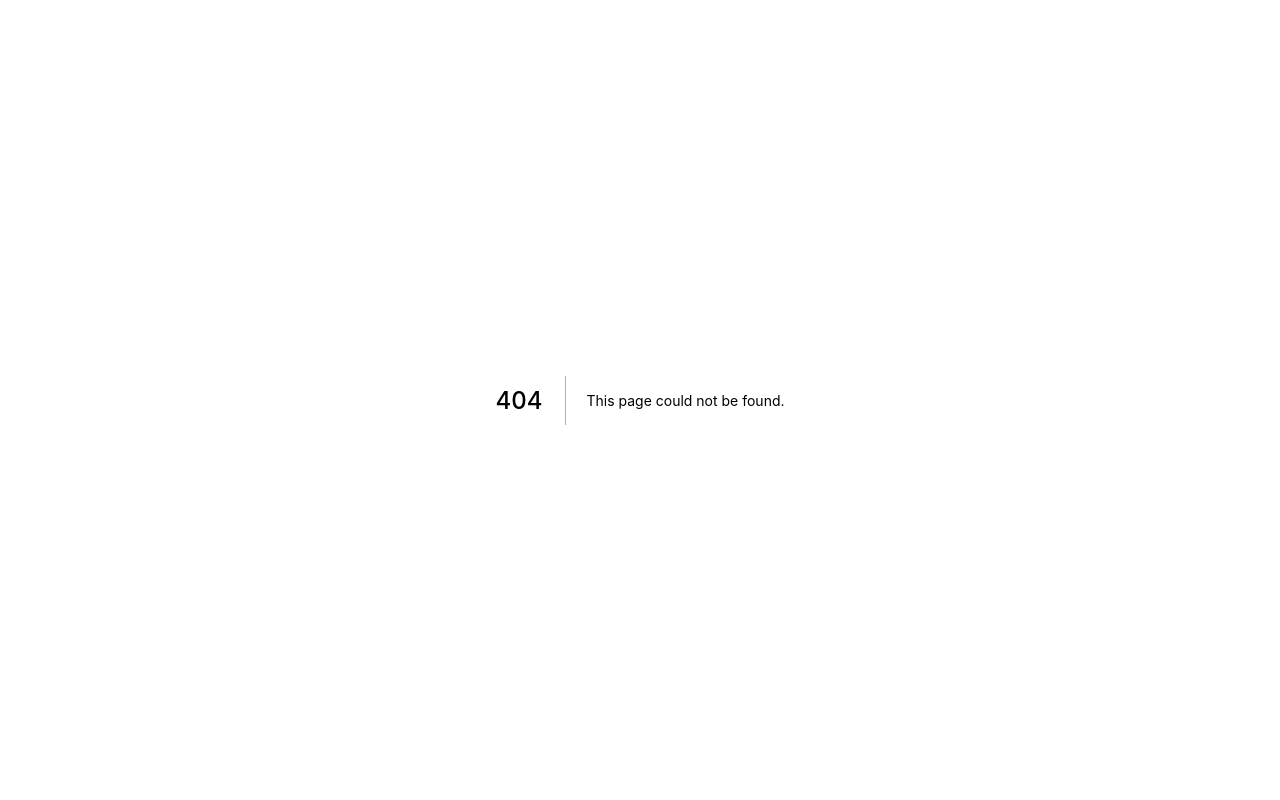
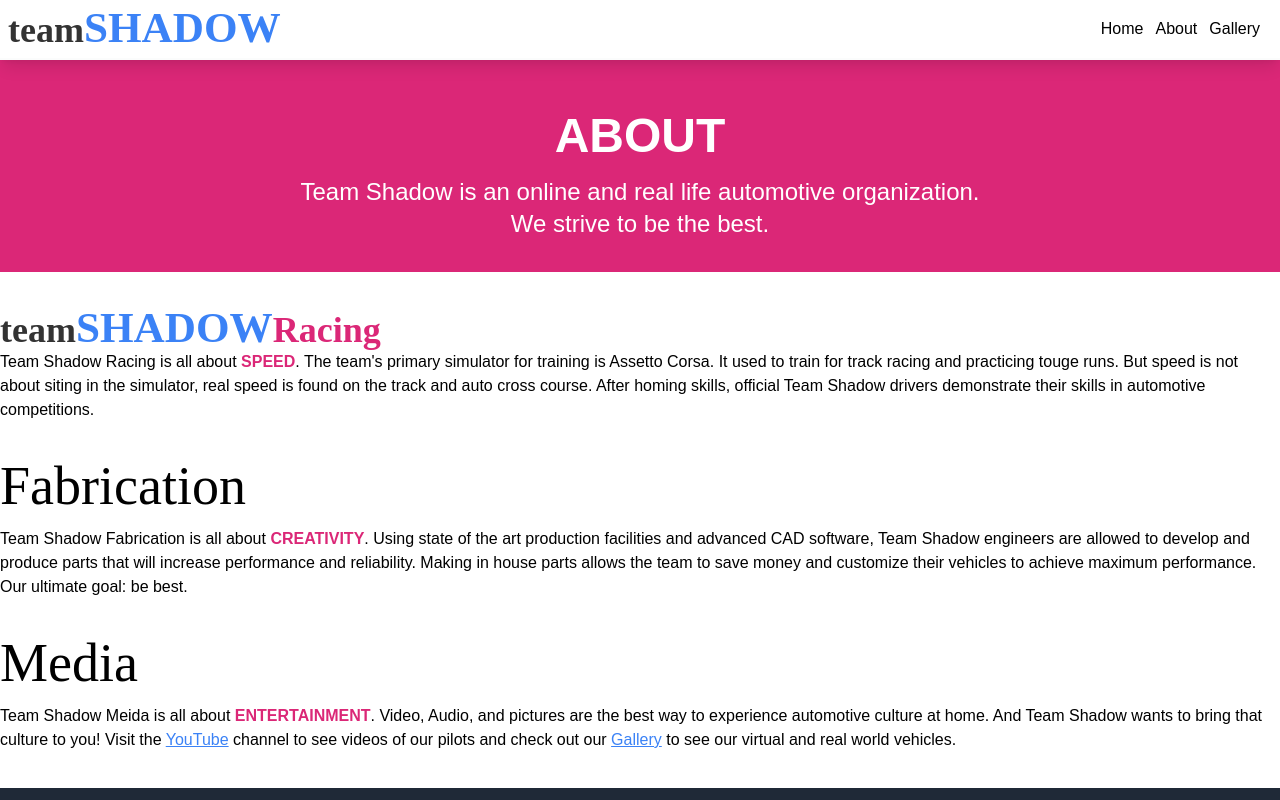
Before and after one commit to teamshadowracing/teamshadowracing.github.io, a Next.js app: page /about in a window 1280 px wide. Before the commit this address had no page. Shown: the top 800 px of the page. Built offline with nearby package versions, Linux system fonts and the light colour scheme.

Commit message:
Added about page and made media web friendly

```diff
--- a/components/MediaCard.js
+++ b/components/MediaCard.js
@@ -1,17 +1,27 @@
-const MediaCard = ({ src }) => (
+const MediaCard = ({ src, alt, thumbnail }) => (
   <div
     style={{
       display: "flex",
       justifyContent: "center",
       alignItems: "center",
-      width: "50vw",
-      height: "28vw",
       overflow: "hidden",
+      width: "100%",
+      height: "0",
+      paddingTop: "56.25%",
+      position: "relative",
     }}
   >
     <img
-      src={src}
-      style={{ flexShrink: "0", minWidth: "100%", minHeight: "100%" }}
+      src={thumbnail ? thumbnail : src}
+      alt={alt}
+      style={{
+        flexShrink: "0",
+        minWidth: "100%",
+        minHeight: "100%",
+        position: "absolute",
+        top: "0",
+        lelft: "0",
+      }}
     />
   </div>
 );
--- a/components/MediaGrid.js
+++ b/components/MediaGrid.js
@@ -4,8 +4,8 @@ const MediaGrid = ({ title, media }) => (
   <>
     {title && <h2 className="text-4xl pb-4 pt-12 pl-4">{title}</h2>}
     <div className="grid grid-cols-2">
-      {media.map(({ src }, index) => (
-        <MediaCard key={index} src={src} />
+      {media.map(({ src, alt, thumbnail }, index) => (
+        <MediaCard key={index} src={src} alt={alt} thumbnail={thumbnail} />
       ))}
     </div>
   </>
--- a/components/Nav.js
+++ b/components/Nav.js
@@ -1,13 +1,15 @@
 import { useState } from "react";
 import clsx from "clsx";
 import Link from "next/link";
+
+import TeamShadowLogo from "./TeamShadowLogo";
 
 const NavLinks = ({ onClick }) => (
   <>
     <li className="mr-3">
       <Link
         className="inline-block py-2 px-4 text-black no-underline"
-        href="/#"
+        href="/"
         onClick={onClick}
       >
         Home
@@ -16,7 +18,7 @@ const NavLinks = ({ onClick }) => (
     <li className="mr-3">
       <Link
         className="inline-block py-2 px-4 text-black no-underline"
-        href="/#about"
+        href="/about"
         onClick={onClick}
       >
         About
@@ -32,15 +34,6 @@ const NavLinks = ({ onClick }) => (
       </Link>
     </li>
   </>
-);
-
-const TeamShadowLogo = () => (
-  <div className="toggleColour no-underline hover:no-underline text-black font-bold text-2xl lg:text-4xl">
-    <>
-      <span className="logo-team-text">team</span>
-      <span className="logo-shadow-text">Shadow</span>
-    </>
-  </div>
 );
 
 const Nav = () => {
--- /dev/null
+++ b/components/TeamShadowLogo.js
@@ -0,0 +1,12 @@
+const TeamShadowLogo = ({ racing, children }) => (
+  <div className="toggleColour no-underline hover:no-underline text-black font-bold text-2xl lg:text-4xl">
+    <>
+      <span className="logo-team-text">team</span>
+      <span className="logo-shadow-text">Shadow</span>
+      {racing && <span className="logo-racing-text">Racing</span>}
+      {children && <span className="logo-children-text">{children}</span>}
+    </>
+  </div>
+);
+
+export default TeamShadowLogo;
--- /dev/null
+++ b/pages/about.js
@@ -0,0 +1,97 @@
+import React, { useRef, useEffect } from "react";
+import Link from "next/link";
+import Head from "next/head";
+
+import Nav from "../components/Nav";
+import Card from "../components/Card";
+import Footer from "../components/Footer";
+import TeamShadowLogo from "../components/TeamShadowLogo";
+import { Cog, Video, Flag, Graph } from "../components/Icons";
+
+export default function About() {
+  return (
+    <>
+      <Head>
+        <title>Team Shadow Racing - About</title>
+      </Head>
+      <Nav />
+      <div className="bg-pink-600 text-white mb-6">
+        <div className="pt-24">
+          <div className="container px-3 mx-auto">
+            <div className="flex flex-col w-full justify-center text-center items-start text-center md:text-left">
+              <h2 className="my-4 text-xl md:text-5xl font-bold leading-tight text-center mx-auto uppercase">
+                About
+              </h2>
+              <p className="leading-normal md:text-2xl mb-8 text-center mx-auto">
+                Team Shadow is an online and real life automotive organization.
+                <br />
+                We strive to be the best.
+              </p>
+            </div>
+          </div>
+        </div>
+      </div>
+      <div className="w-full container mx-auto py-3">
+        <h3>
+          <TeamShadowLogo racing />
+        </h3>
+        <p>
+          Team Shadow Racing is all about{" "}
+          <strong className="text-pink-600 uppercase">speed</strong>. The team's
+          primary simulator for training is Assetto Corsa. It used to train for
+          track racing and practicing touge runs. But speed is not about siting
+          in the simulator, real speed is found on the track and auto cross
+          course. After homing skills, official Team Shadow drivers demonstrate
+          their skills in automotive competitions.
+        </p>
+      </div>
+      <div className="w-full container mx-auto py-3">
+        <h3 className="team-shadow-header">Fabrication</h3>
+        <p>
+          Team Shadow Fabrication is all about{" "}
+          <strong className="text-pink-600 uppercase">creativity</strong>. Using
+          state of the art production facilities and advanced CAD software, Team
+          Shadow engineers are allowed to develop and produce parts that will
+          increase performance and reliability. Making in house parts allows the
+          team to save money and customize their vehicles to achieve maximum
+          performance. Our ultimate goal: be best.
+        </p>
+      </div>
+      <div className="w-full container mx-auto py-3">
+        <h3 className="team-shadow-header">Media</h3>
+        <p>
+          Team Shadow Meida is all about{" "}
+          <strong className="text-pink-600 uppercase">entertainment</strong>.
+          Video, Audio, and pictures are the best way to experience automotive
+          culture at home. And Team Shadow wants to bring that culture to you!
+          Visit the{" "}
+          <Link href="https://www.youtube.com/channel/UCaje4yLTTxVJT4bf7PXDk6g">
+            <span className="underline text-blue-500 cursor-pointer">
+              YouTube
+            </span>
+          </Link>{" "}
+          channel to see videos of our pilots and check out our{" "}
+          <Link href="/gallery">
+            <span className="underline text-blue-500 cursor-pointer">
+              Gallery
+            </span>
+          </Link>{" "}
+          to see our virtual and real world vehicles.
+        </p>
+      </div>
+      <div className="bg-gray-800 mt-6">
+        <div className="container mx-auto px-6 text-center py-20">
+          <h2 className="mb-6 text-4xl font-bold text-center text-white">
+            Want to see us in action?
+          </h2>
+          <Link href="https://www.youtube.com/channel/UCaje4yLTTxVJT4bf7PXDk6g">
+            <button className="bg-white text-gray-800 font-bold rounded-full mt-6 py-4 px-8 shadow-lg uppercase tracking-wider">
+              Watch on YouTube
+            </button>
+          </Link>
+        </div>
+      </div>
+      <Footer />
+    </>
+  );
+}
--- a/pages/gallery.js
+++ b/pages/gallery.js
@@ -4,40 +4,13 @@ import MediaGrid from "../components/MediaGrid";
 import Nav from "../components/Nav";
 import Footer from "../components/Footer";
 
-const galleries = [
-  {
-    title: "2021 Hyundai Elantra N Line",
-    photos: [
-      { src: "https://imgur.com/wcqQOPL.jpg", type: "image" },
-      { src: "https://imgur.com/Qm5vKff.jpg", type: "image" },
-      { src: "https://imgur.com/HvBYFrS.jpg", type: "image" },
-      { src: "https://imgur.com/rmzQItr.jpg", type: "image" },
-      { src: "https://imgur.com/LqFbDtu.jpg", type: "image" },
-      { src: "https://imgur.com/Oo4NXTp.jpg", type: "image" },
-      { src: "https://imgur.com/9c9Nwkw.jpg", type: "image" },
-      { src: "https://imgur.com/F07NF6O.jpg", type: "image" },
-    ],
-  },
-  {
-    title: "Highlight Photos",
-    photos: [
-      { src: "https://imgur.com/j2gntCE.jpg", type: "image" },
-      { src: "https://imgur.com/RgVaOJF.jpg", type: "image" },
-      { src: "https://imgur.com/xPC0vdr.jpg", type: "image" },
-      { src: "https://imgur.com/rWcENu9.jpg", type: "image" },
-      { src: "https://imgur.com/gKnHdj1.jpg", type: "image" },
-      { src: "https://imgur.com/Hp5WwwK.jpg", type: "image" },
-    ],
-  },
-];
-
-const Gallery = () => (
+const Gallery = ({ galleries }) => (
   <>
     <Head>
       <title>Team Shadow Racing - Media Gallery</title>
     </Head>
     <Nav />
-    <div className="pt-16 w-full">
+    <div className="pt-16 w-full container mx-auto">
       {galleries.map(({ title, photos }) => (
         <MediaGrid title={title} media={photos} />
       ))}
@@ -46,4 +19,45 @@ const Gallery = () => (
   </>
 );
 
+const getImgurAlbum = async (albumHash) => {
+  const response = await fetch(`https://api.imgur.com/3/album/${albumHash}`, {
+    method: "GET",
+    cache: "no-cache",
+    headers: {
+      "Content-Type": "application/json",
+      Authorization: `Client-ID ${process.env.IMGUR_CLIENT}`,
+    },
+  });
+
+  if (!response.ok) {
+    throw new Error("IMGUR API ERROR: " + response.status);
+  }
+
+  const {
+    data: { title, images },
+  } = await response.json();
+
+  return {
+    title: title,
+    photos: images.map(({ link: src, description: alt }) => ({
+      src,
+      alt,
+      thumbnail: [src.slice(0, -4), "l", src.slice(-4)].join(""),
+    })),
+  };
+};
+
+export async function getStaticProps() {
+  const galleries = [
+    await getImgurAlbum("Y5Qa7dG"),
+    await getImgurAlbum("QtESV61"),
+  ];
+
+  return {
+    props: {
+      galleries,
+    },
+  };
+}
+
 export default Gallery;
--- a/pages/index.js
+++ b/pages/index.js
@@ -13,44 +13,31 @@ import MediaGrid from "../components/MediaGrid";
 const media = [
   {
     type: "image",
-    src: "https://i.imgur.com/rWcENu9.jpg",
+    src: "https://i.imgur.com/rWcENu9l.jpg",
   },
   {
     type: "image",
-    src: "https://i.imgur.com/xPC0vdr.jpg",
+    src: "https://i.imgur.com/xPC0vdrl.jpg",
   },
   {
     type: "image",
-    src: "https://imgur.com/Qm5vKff.jpg",
+    src: "https://imgur.com/Qm5vKffl.jpg",
   },
   {
     type: "image",
-    src: "https://i.imgur.com/gKnHdj1.jpg",
+    src: "https://i.imgur.com/gKnHdj1l.jpg",
   },
   {
     type: "image",
-    src: "https://i.imgur.com/j2gntCE.jpg",
+    src: "https://i.imgur.com/j2gntCEl.jpg",
   },
   {
     type: "image",
-    src: "https://i.imgur.com/RgVaOJF.jpg",
+    src: "https://i.imgur.com/RgVaOJFl.jpg",
   },
 ];
 
 export default function Home() {
-  const myRef = useRef();
-
-  function scrollToComponent() {
-    if (window.location.hash === "#about") {
-      myRef.current.scrollIntoView();
-      myRef.current.focus();
-    } else {
-      window.scrollTo(0, 0);
-    }
-  }
-
-  useEffect(() => scrollToComponent(), []);
-
   return (
     <>
       <Head>
@@ -66,7 +53,8 @@ export default function Home() {
               </h1>
               <p className="leading-normal md:text-2xl mb-8 text-center mx-auto">
                 <span className="bg-blue-500">
-                  Team Shadow Racing is an online and real life car club. <br />
+                  Team Shadow is an online and real life automotive
+                  organization. <br />
                   We strive to be the best.
                 </span>
               </p>
@@ -74,7 +62,7 @@ export default function Home() {
           </div>
         </div>
       </div>
-      <div className="bg-blue-500" id="about" ref={myRef}>
+      <div className="bg-blue-500">
         <div className="container mx-auto px-6 text-center py-20">
           <h2 className="mb-6 text-4xl font-bold text-center text-white">
             We like to go fast!
@@ -115,7 +103,9 @@ export default function Home() {
           </Card>
         </div>
       </div>
-      <MediaGrid media={media} />
+      <div className="container mx-auto">
+        <MediaGrid media={media} />
+      </div>
       <div className="bg-gray-800">
         <div className="container mx-auto px-6 text-center py-20">
           <h2 className="mb-6 text-4xl font-bold text-center text-white">
--- a/styles/globals.css
+++ b/styles/globals.css
@@ -14,6 +14,16 @@
 .logo-shadow-text {
   font-family: "Racing Sans One", cursive;
   text-transform: uppercase;
-  color: rgba(59, 130, 246, var(--tw-bg-opacity));
+  color: #3b82f6;
   font-size: 1.2em;
 }
+
+.logo-racing-text {
+  font-family: "Mr Dafoe", cursive;
+  color: #db2777;
+}
+
+.team-shadow-header {
+  font-size: 54px;
+  font-family: "Racing Sans One", cursive;
+}
```
